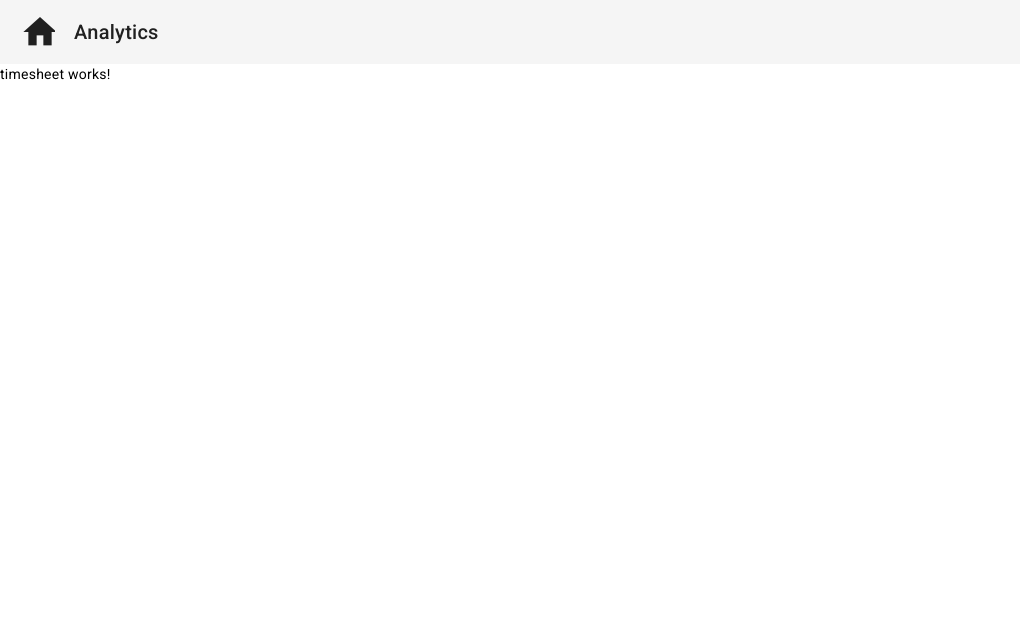
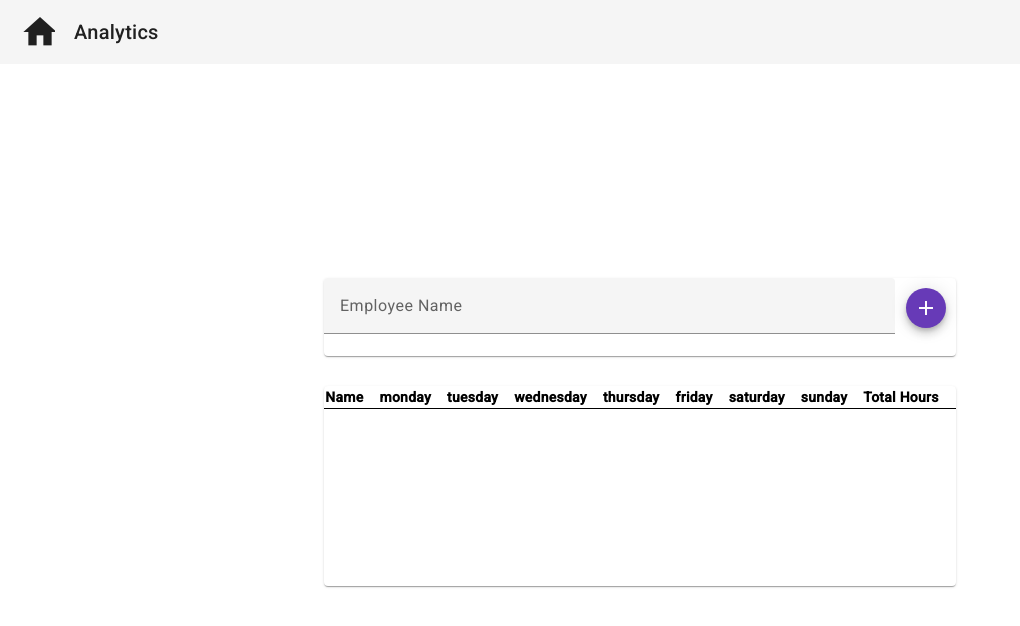
Before and after one commit to warndawg/main, an Angular app: page /timesheet in a window 1280 px wide. Shown: the top 626 px of the page, without its empty margins (0-1020 px from the left). Built offline with nearby package versions, Linux system fonts and the light colour scheme.

Commit message:
Added Timesheet input

```diff
--- a/src/app/components/departments/departments.component.html
+++ b/src/app/components/departments/departments.component.html
@@ -1,7 +1,7 @@
-<div>
+<div class="main-container">
     <mat-card>
         <mat-list>
-            <mat-list-item *ngFor="let department of departments">
+            <mat-list-item *ngFor="let department of departments" (click)="goToDepartment(department.id)">
                 {{department.name}}
             </mat-list-item>
         </mat-list>
--- a/src/app/components/departments/departments.component.ts
+++ b/src/app/components/departments/departments.component.ts
@@ -1,6 +1,7 @@
 import { Component, OnInit } from '@angular/core';
 import { DepartmentsService } from '../../services/departments.service';
-import { Department } from '../../interface/department';
+import { Department } from '../../interfaces/department';
+import { Router } from '@angular/router';
 
 @Component({
   selector: 'app-departments',
@@ -13,10 +14,15 @@ export class DepartmentsComponent implements OnInit {
 
   constructor(
     public departmentsService: DepartmentsService,
+    private router: Router,
   ) { }
 
   ngOnInit(): void {
     this.departments = this.departmentsService.departments;
   }
 
+  goToDepartment(departmentId: string): void {
+    this.router.navigate(['./timesheet', {id: departmentId}]);
 }
+
+}
--- a/src/app/components/timesheet/timesheet.component.html
+++ b/src/app/components/timesheet/timesheet.component.html
@@ -1 +1,38 @@
-<p>timesheet works!</p>
+<div class="main-container">
+    <div class="cards">
+        <h2 *ngIf="department">{{department.name}}</h2>
+        <mat-card>
+            <mat-form-field>
+                <input matInput [formControl]="employeeNameFC" placeholder="Employee Name" type="text">
+                <mat-error *ngIf="employeeNameFC.hasError('duplicate')">Duplicate Name</mat-error>
+            </mat-form-field>
+            <button mat-mini-fab color="primary" (click)="addEmployee()" [disabled]="employeeNameFC.invalid">
+                <mat-icon>add</mat-icon>
+            </button>
+        </mat-card>
+        <mat-card class="hours">
+            <table>
+                <thead>
+                    <th>Name</th>
+                    <th *ngFor="let day of weekdays">{{day}}</th>
+                    <th>Total Hours</th>
+                    <th></th>
+                </thead>
+                <tbody>
+                    <tr *ngFor="let employee of employees; let i = index">
+                        <td>{{employee.name}}</td>
+                        <td *ngFor="let day of weekdays">
+                            <input type="number" [id]="day" [(ngModel)]="employee[day]" class="hours-input">
+                        </td>
+                        <td class="total-cell">{{getTotalHours(employee)}}</td>
+                        <td>
+                            <button mat-icon-button (click)="deleteEmployee(i)">
+                                <mat-icon>delete</mat-icon>
+                            </button>
+                        </td>
+                    </tr>
+                </tbody>
+            </table>
+        </mat-card>
+    </div>
+</div>
--- a/src/app/components/timesheet/timesheet.component.scss
+++ b/src/app/components/timesheet/timesheet.component.scss
@@ -0,0 +1,63 @@
+h2 {
+    text-align: center;
+}
+
+.cards {
+    margin: auto;
+}
+
+mat-form-field {
+    width: calc(100% - 40px);
+}
+
+.hours {
+    margin-top: 30px;
+}
+
+.hours {
+    min-height: 200px;
+    margin-top: 30px;
+    display: flex;
+    flex-direction: column;
+    justify-content: space-between;
+}
+
+.hours-input {
+    max-width: 75px;
+    margin-left: 15px;
+    text-align: center;
+}
+
+.total-cell {
+    text-align: center;
+}
+
+.mdc-card {
+    display: flex;
+    flex-direction: row;
+}
+
+button {
+    margin: 10px 10px 10px 10px;
+}
+
+table {
+    border-collapse: collapse;
+}
+
+th {
+    border-bottom: 1px solid black;
+
+    &:not(:first-child) {
+        padding-left: 15px;
+    }
+}
+
+td {
+    text-align: center;
+    padding: 10px 0px;
+}
+
+tr td {
+    border-bottom:1pt solid #C1C1C1;
+}
--- a/src/app/components/timesheet/timesheet.component.ts
+++ b/src/app/components/timesheet/timesheet.component.ts
@@ -1,4 +1,9 @@
 import { Component } from '@angular/core';
+import { ActivatedRoute } from '@angular/router';
+import { Department } from 'src/app/interfaces/department';
+import { DepartmentsService } from 'src/app/services/departments.service';
+import { FormControl, ValidatorFn, AbstractControl } from '@angular/forms';
+import { Employee } from 'src/app/interfaces/employee';
 
 @Component({
   selector: 'app-timesheet',
@@ -6,5 +11,67 @@ import { Component } from '@angular/core';
   styleUrls: ['./timesheet.component.scss']
 })
 export class TimesheetComponent {
+// Declare values for the following properties:
+  departments: Department[];
+  department: Department;
+  employeeNameFC = new FormControl('', this.nameValidator());
+  employees: Employee[] = [];
+  employeeId = 0;
+  weekdays: string[] = ['monday', 'tuesday', 'wednesday', 'thursday', 'friday', 'saturday', 'sunday'];
+// Inject ActivatedRoute and DepartmentsService into the constructor
+  constructor(
+    private route: ActivatedRoute,
+    private departmentsService: DepartmentsService,
+  ) { }
+// set the departments property to the departments property of the DepartmentsService
+  ngOnInit(): void {
+    this.departments = this.departmentsService.departments;
+    this.department = this.departments.find(department => department.id === this.route.snapshot.params['id']);
+  }
+// add a new employee to the employees array
+  addEmployee(): void {
+    if (this.employeeNameFC.value) {
+        this.employeeId++;
+
+        this.employees.push({
+            id: this.employeeId.toString(),
+            departmentId: this.department?.id,
+            name: this.employeeNameFC.value,
+            payRate: Math.floor(Math.random() * 50) + 50,
+            monday: 0,
+            tuesday: 0,
+            wednesday: 0,
+            thursday: 0,
+            friday: 0,
+            saturday: 0,
+            sunday: 0
+        });
+
+        this.employeeNameFC.setValue('');
+    }
+  }
+// validate the employee name is not already in the employees array
+  nameValidator(): ValidatorFn {
+    return (control: AbstractControl): { [key: string]: any } | null => {
+        let error = null;
+        if (this.employees && this.employees.length) {
+            this.employees.forEach(employee => {
+                if (employee.name.toLowerCase() === control.value.toLowerCase()) {
+                    error = {duplicate: true};
+                }
+            });
+        }
+        return error;
+    };
+  }
+// adds the hours worked for the day to the employee
+  getTotalHours(employee: Employee): number {
+    return employee.monday + employee.tuesday + employee.wednesday
+        + employee.thursday + employee.friday + employee.saturday + employee.sunday;
+  }
+// removes the employee from the employees array
+  deleteEmployee(index: number): void {
+    this.employees.splice(index, 1);
+  }
 
 }
--- /dev/null
+++ b/src/app/interfaces/employee.ts
@@ -0,0 +1,15 @@
+export interface Employee {
+    [key: string]: any;
+
+    id: string;
+    departmentId: string | undefined;
+    name: string;
+    payRate: number;
+    monday: number;
+    tuesday: number;
+    wednesday: number;
+    thursday: number;
+    friday: number;
+    saturday: number;
+    sunday: number;
+}
--- a/src/app/services/departments.service.ts
+++ b/src/app/services/departments.service.ts
@@ -1,5 +1,5 @@
 import { Injectable } from '@angular/core';
-import { Department } from '../interface/department';
+import { Department } from '../interfaces/department';
 
 @Injectable({
   providedIn: 'root'
--- a/src/styles.scss
+++ b/src/styles.scss
@@ -2,3 +2,9 @@
 
 html, body { height: 100%; }
 body { margin: 0; font-family: Roboto, "Helvetica Neue", sans-serif; }
+
+.main-container {
+    display: flex;
+    align-items: center;
+    height: calc(100% - 64px);
+}
```
Also changed, not shown: src/app/app.module.ts (+3 -4 lines), src/app/modules/material.module.ts (+21 -6 lines), src/app/interfaces/department.ts (renamed from src/app/interface/department.ts).
